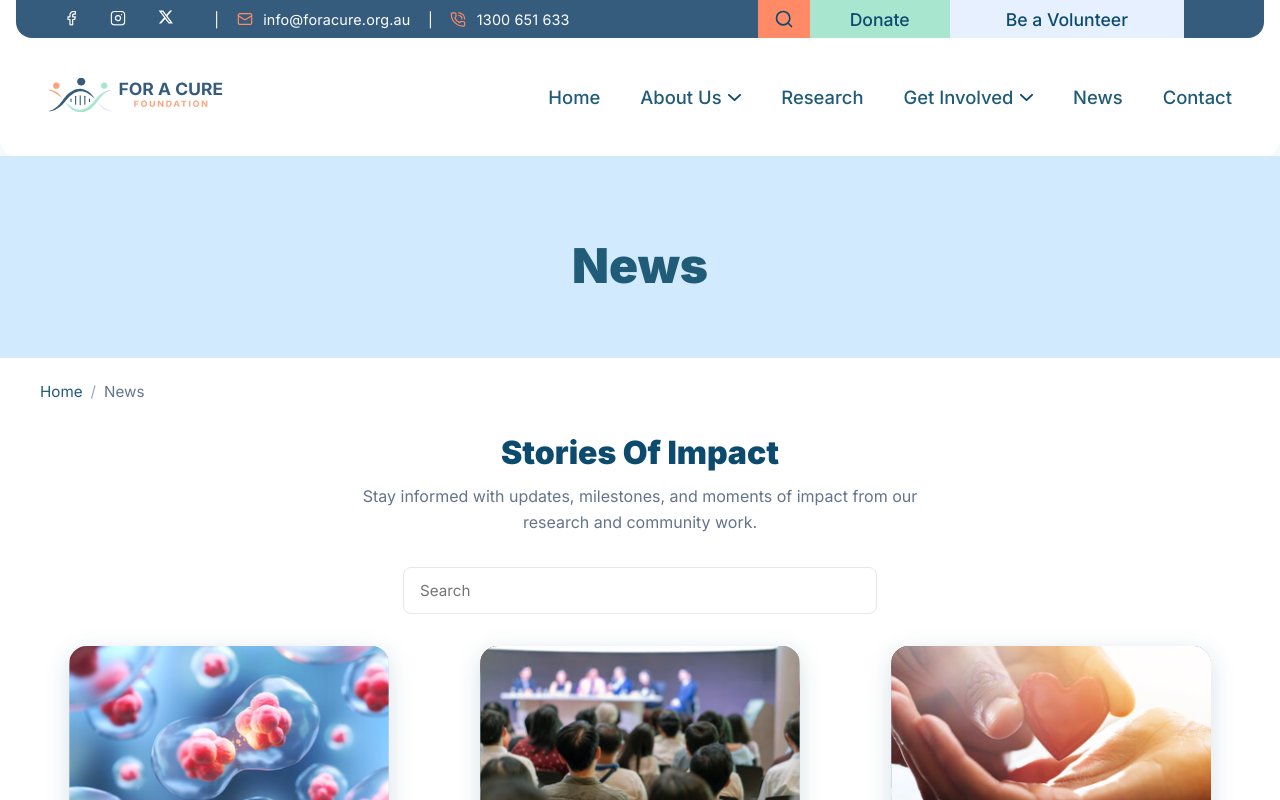
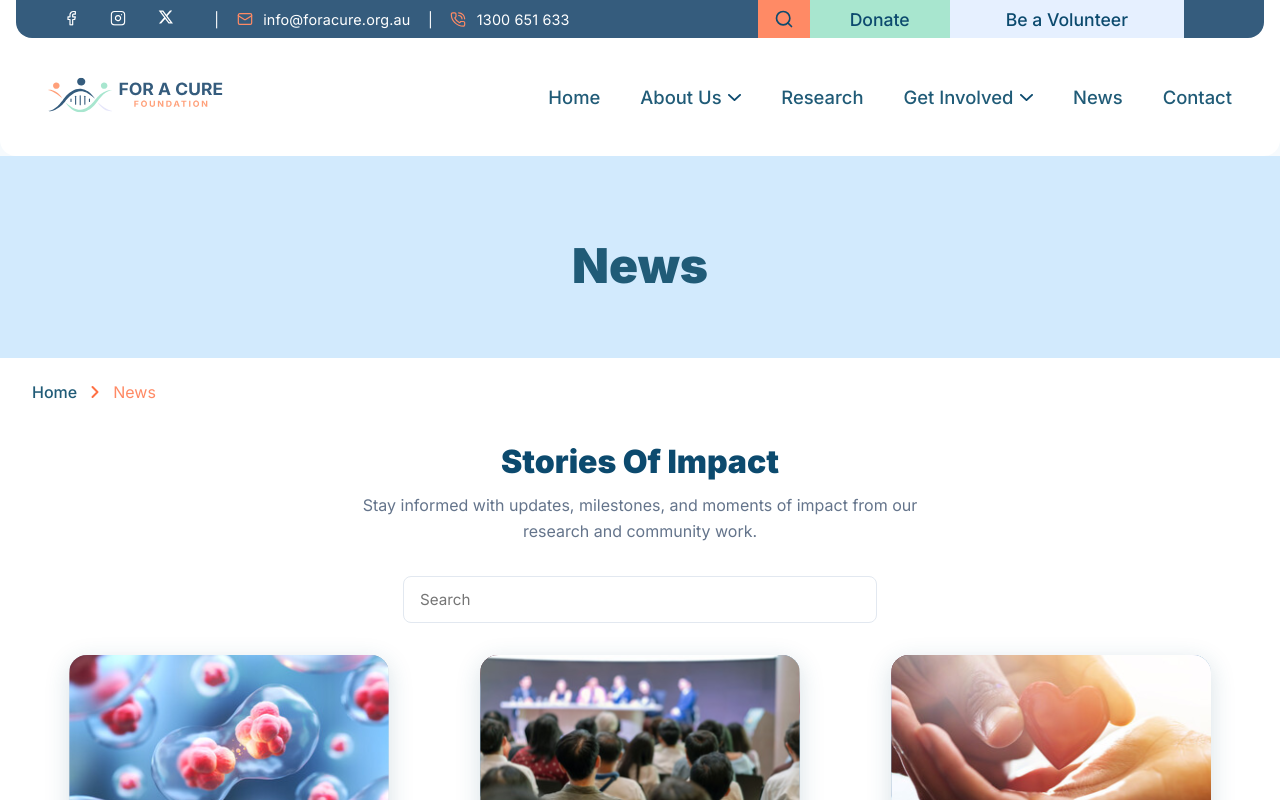
Before and after one commit to winnteas/for-a-cure-foundation, a React (Create React App) app: page /news in a window 1280 px wide. Shown: the top 800 px of the page. Built offline with nearby package versions, Linux system fonts and the light colour scheme.

Commit message:
fix parts of breadcrumbs

```diff
--- /dev/null
+++ b/src/components/breadcrumb/Breadcrumb.module.css
@@ -0,0 +1,40 @@
+.breadcrumbSeparator {
+    max-width: 20px;
+    max-height: 20px;
+}
+
+.breadcrumb {
+display: flex;
+align-items: center;
+font-size: 1rem;
+color: #205B77;
+margin: 1.5rem 0 2.5rem 2rem;
+gap: 0.5rem;
+}
+.breadcrumb a {
+color: #205B77;
+text-decoration: none;
+font-weight: 500;
+transition: color 0.2s;
+}
+.breadcrumb a:hover {
+color: #FF8A65;
+text-decoration: underline;
+}
+
+.breadcrumbSeparator {
+max-width: 20px;
+max-height: 20px;
+}
+
+.currentPage {
+    color: var(--accent-orange);
+}
+
+.whiteLink {
+    color: white !important;
+  }
+
+  .whiteLink:hover {
+    color: #ccc !important;
+}
--- /dev/null
+++ b/src/components/breadcrumb/Breadcrumb.tsx
@@ -0,0 +1,55 @@
+import React from 'react';
+import { Link } from 'react-router-dom';
+import styles from './Breadcrumb.module.css';
+import breadcrumbSeparator from '../../assets/breadcrumb-arrow.svg';
+
+interface BreadcrumbItem {
+  label: string;
+  link: string;
+}
+
+interface BreadcrumbProps {
+  items: BreadcrumbItem[];
+  whiteLinks?: boolean; // Add this prop to control the color of the links
+}
+
+const Breadcrumb: React.FC<BreadcrumbProps> = ({ items, whiteLinks = false }) => {
+  console.log(items);
+
+  if (items.length === 0) return <div></div>;
+
+  let currentPath = '';
+
+  return (
+    <nav className={styles.breadcrumb} aria-label="Breadcrumb">
+      {items.map((item, index) => {
+
+        currentPath += item.link;
+
+        return (
+          <React.Fragment key={index}>
+            {/* Render the link if it's not the last item */}
+            {index < items.length - 1 ? (
+              <>
+                <Link
+                  to={currentPath}
+                  className={whiteLinks ? styles.whiteLink : ''}
+                >
+                  {item.label}
+                </Link>
+                <img src={breadcrumbSeparator} className={styles.breadcrumbSeparator} alt="separator" />
+              </>
+            ) : (
+              // If it's the current page, render as a span
+              <span aria-current="page" className={styles.currentPage}>
+                {item.label}
+              </span>
+            )}
+          </React.Fragment>
+        );
+      })}
+    </nav>
+  );
+};
+
+export default Breadcrumb;
--- a/src/pages/Contact.tsx
+++ b/src/pages/Contact.tsx
@@ -7,18 +7,20 @@ import phoneIcon from '../assets/contact/phone.svg';
 import socialsIcon from '../assets/contact/socials.svg';
 import PageTitleSection from '../components/PageTitleSection';
 import Button from '../components/Button';
+import Breadcrumb from '../components/breadcrumb/Breadcrumb';
 
-const ContactPage: React.FC = () => (
+const ContactPage: React.FC = () => {
+  const breadcrumbItems = [
+    { label: 'Home', link: '/' },
+    { label: 'Contact', link: ''}
+  ]
+  return (
+
   <div className={styles.root}>
     {/* Hero/Banner Section */}
     <PageTitleSection title="Contact" />
 
-    {/* Breadcrumbs */}
-    <nav className={styles.breadcrumb} aria-label="Breadcrumb">
-      <Link to="/">Home</Link>
-      <span className={styles['breadcrumb-separator']}>/</span>
-      <span aria-current="page">Contact</span>
-    </nav>
+    <Breadcrumb items={breadcrumbItems}></Breadcrumb>
 
     {/* Main Content Area */}
     <div className={styles.mainContent}>
@@ -120,6 +122,8 @@ const ContactPage: React.FC = () => (
       </div>
     </div>
   </div>
+
 );
+};
 
 export default ContactPage;
--- a/src/pages/News.tsx
+++ b/src/pages/News.tsx
@@ -6,6 +6,7 @@ import NewsCard from '../components/NewsCard';
 import thumb1 from '../assets/news-thumbnails/news-thumbnail1.svg';
 import thumb2 from '../assets/news-thumbnails/news-thumbnail2.svg';
 import thumb3 from '../assets/news-thumbnails/news-thumbnail-3.svg';
+import Breadcrumb from '../components/breadcrumb/Breadcrumb';
 
 const cards = [
   { title: 'Stem cells: What they are and what they do', date: 'Jun 08,2025', desc: '', category: 'Categoria', categoryType: 'categoria' as const, image: thumb1 },
@@ -16,16 +17,18 @@ const cards = [
   { title: 'Stem cells: What they are and what they do', date: 'Jun 08,2025', desc: '', category: 'Event', categoryType: 'event' as const, image: thumb3 },
 ];
 
+const breadcrumbItems = [
+  { label: 'Home', link: '/' },
+  { label: 'News', link: ''},
+]
+
 const NewsListPage: React.FC = () => (
   <div className={styles.root}>
     <PageTitleSection title="News" />
+    <Breadcrumb items={breadcrumbItems}></Breadcrumb>
+
 
     <div className={styles.container}>
-      <nav className={styles.breadcrumbs} aria-label="Breadcrumb">
-        <Link to="/" className={styles.breadcrumbLink}>Home</Link>
-        <span className={styles.breadcrumbSeparator}>/</span>
-        <span className={styles.breadcrumbCurrent}>News</span>
-      </nav>
 
       <div className={styles.header}>
         <h2 className={styles.title}>Stories Of Impact</h2>
--- a/src/pages/Research.tsx
+++ b/src/pages/Research.tsx
@@ -12,18 +12,20 @@ import { Link } from 'react-router-dom';
 import ImpactStats from '../features/impact-stats/ImpactStats';
 import PageTitleSection from '../components/PageTitleSection';
 import Button from '../components/Button/Button';
+import Breadcrumb from '../components/breadcrumb/Breadcrumb';
+
+const breadcrumbItems = [
+  { label: 'Home', link: '/' },
+  { label: 'Research', link: ''},
+]
 
 const ResearchPage: React.FC = () => (
+
   <div className={styles.root}>
     {/* Hero/Banner Section */}
     <PageTitleSection title="Research" />
 
-    {/* Breadcrumbs */}
-    <nav className={styles.breadcrumb} aria-label="Breadcrumb">
-      <Link to="/">Home</Link>
-      <span className={styles['breadcrumb-separator']}>/</span>
-      <span aria-current="page">Research</span>
-    </nav>
+    <Breadcrumb items={breadcrumbItems}></Breadcrumb>
 
     {/* Stem Cells For A Cure Section */}
     <div className={styles.stemCellsSection}>
--- a/src/pages/about-us/CleoneOnTheFrontline.tsx
+++ b/src/pages/about-us/CleoneOnTheFrontline.tsx
@@ -4,17 +4,19 @@ import { Link } from 'react-router-dom';
 import cleoneImg from '../../assets/angie.png'; // Placeholder image
 import PageTitleSection from '../../components/PageTitleSection';
 import breadcrumbSeparator from '../../assets/breadcrumb-arrow.svg'
+import Breadcrumb from '../../components/breadcrumb/Breadcrumb';
 
-const CleoneOnTheFrontline: React.FC = () => (
+const CleoneOnTheFrontline: React.FC = () => {
+  const breadcrumbItems = [
+    { label: 'Home', link: '/' },
+    { label: 'About Us', link: '/about/what-we-do' },
+    { label: 'Cleone On The Frontline', link: ''}
+  ]
+  return (
   <div className={styles.root}>
     <PageTitleSection title="Cleone On The Frontline" />
-    <nav className={styles.breadcrumb} aria-labl="Breadcrumb">
-      <Link to="/">Home</Link>
-      <img src={breadcrumbSeparator} className={styles.breadcrumbSeparator} alt="separator"/>
-      <Link to="/about/what-we-do">About Us</Link>
-      <img src={breadcrumbSeparator} className={styles.breadcrumbSeparator} alt="separator"/>
-      <span aria-current="page" className={styles.currentPage}>Cleone On The Frontline</span>
-    </nav>
+
+    <Breadcrumb items={breadcrumbItems}/>
     <div className={styles.contentRow}>
       <div className={styles.imageCol}>
         <img src={cleoneImg} alt="Angie Cleone" className={styles.cleoneImg} />
@@ -66,5 +68,6 @@ const CleoneOnTheFrontline: React.FC = () => (
     </div>
   </div>
 );
+};
 
 export default CleoneOnTheFrontline;
--- a/src/pages/about-us/OurPeople.tsx
+++ b/src/pages/about-us/OurPeople.tsx
@@ -4,6 +4,7 @@ import { Link } from 'react-router-dom';
 import angieImg from '../../assets/angie.png'; // Angie's image
 import placeholderImg from '../../assets/partner.svg'; // Placeholder for other team members
 import PageTitleSection from '../../components/PageTitleSection';
+import Breadcrumb from '../../components/breadcrumb/Breadcrumb';
 
 const teamMembers = [
   {
@@ -80,16 +81,16 @@ const teamMembers = [
   }
 ];
 
+const breadcrumbItems = [
+  { label: 'Home', link: '/' },
+  { label: 'About Us', link: '/about'},
+  { label: 'Our People', link: ''},
+]
+
 const OurPeople: React.FC = () => (
   <div className={styles.root}>
     <PageTitleSection title="Our People"/>
-    <nav className={styles.breadcrumb} aria-label="Breadcrumb">
-      <Link to="/">Home</Link>
-      <span className={styles['breadcrumb-separator']}>/</span>
-      <Link to="/about/what-we-do">About Us</Link>
-      <span className={styles['breadcrumb-separator']}>/</span>
-      <span aria-current="page">Our People</span>
-    </nav>
+    <Breadcrumb items={breadcrumbItems}></Breadcrumb>
 
     <div className={styles.boardSection}>
       <h3 className={styles.sectionTitle}>Board and Team</h3>
--- a/src/pages/about-us/WhatWeDo.tsx
+++ b/src/pages/about-us/WhatWeDo.tsx
@@ -7,8 +7,16 @@ import VisionMissionValues from '../../features/visionmissionvalues/VisionMissio
 import PartnerWithUs from '../../features/partners/PartnerWithUs';
 import PageTitleSection from '../../components/PageTitleSection';
 import Button from '../../components/Button';
+import Breadcrumb from '../../components/breadcrumb/Breadcrumb';
 
-const WhatWeDoSection: React.FC = () => (
+const WhatWeDoSection: React.FC = () => {
+  const breadcrumbItems = [
+    { label: 'Home', link: '/' },
+    { label: 'About Us', link: '/about'},
+    { label: 'What We Do', link: ''},
+
+  ]
+  return (
   <div className={styles.root}>
     {/* Page Title Section */}
     <PageTitleSection title="What We Do" />
@@ -17,13 +25,8 @@ const WhatWeDoSection: React.FC = () => (
     <div className={styles.scienceSection}>
       <div className={styles.scienceContainer}>
         <div className={styles.scienceLeft}>
-          <nav className={styles.breadcrumbs}>
-            <Link to="/" className={styles.breadcrumbLink}>Home</Link>
-            <span className={styles.breadcrumbSeparator}> &gt; </span>
-            <Link to="/about" className={styles.breadcrumbLink}>About Us</Link>
-            <span className={styles.breadcrumbSeparator}> &gt; </span>
-            <span className={styles.breadcrumbCurrent}>What We Do</span>
-          </nav>
+
+    <Breadcrumb items={breadcrumbItems} whiteLinks={true}></Breadcrumb>
           <h2 className={styles.scienceTitle}>Science That Transforms Lives</h2>
           <p className={styles.scienceDescription}>
             We focus on stem cell research and regenerative medicine to find cures for life-threatening diseases.
@@ -75,5 +78,6 @@ const WhatWeDoSection: React.FC = () => (
 
   </div>
 );
+};
 
 export default WhatWeDoSection;
--- a/src/pages/get-involved/Donate.tsx
+++ b/src/pages/get-involved/Donate.tsx
@@ -3,20 +3,20 @@ import styles from './Donate.module.css';
 import { Link } from 'react-router-dom';
 import DonationSection from '../../features/donation/DonationSection';
 import PageTitleSection from '../../components/PageTitleSection';
+import Breadcrumb from '../../components/breadcrumb/Breadcrumb';
 
-const DonatePage: React.FC = () => (
+const DonatePage: React.FC = () => {
+  const breadcrumbItems = [
+    { label: 'Home', link: '/' },
+    { label: 'Get Involved', link: '/get-involved'},
+    { label: 'Donate', link: ''}
+  ]
+  return (
   <div className={styles.root}>
     {/* Hero/Banner Section */}
     <PageTitleSection title="Donate"/>
 
-    {/* Breadcrumbs */}
-    <nav className={styles.breadcrumb} aria-label="Breadcrumb">
-      <Link to="/">Home</Link>
-      <span className={styles['breadcrumb-separator']}>/</span>
-      <Link to="/get-involved">Get Involved</Link>
-      <span className={styles['breadcrumb-separator']}>/</span>
-      <span aria-current="page">Donate</span>
-    </nav>
+    <Breadcrumb items={breadcrumbItems}></Breadcrumb>
 
     {/* Main Content - Reusing DonationSection Component */}
     <div className={styles.mainContent}>
@@ -139,5 +139,6 @@ const DonatePage: React.FC = () => (
     </div>
   </div>
 );
+};
 
 export default DonatePage;
--- a/src/pages/get-involved/OurFriends.tsx
+++ b/src/pages/get-involved/OurFriends.tsx
@@ -13,6 +13,7 @@ import morgan from '../../assets/sponsors/morgan.svg';
 import alchemy from '../../assets/sponsors/alchemy-partners.svg';
 import fellia from '../../assets/sponsors/fellia-melas-gallery.svg';
 import lionsden from '../../assets/sponsors/lions-den-academy.svg';
+import Breadcrumb from '../../components/breadcrumb/Breadcrumb';
 
 const OurFriendsPage: React.FC = () => {
 
@@ -28,18 +29,18 @@ const OurFriendsPage: React.FC = () => {
     { src: fellia, alt: 'Fellia Melas Gallery' },
     { src: lionsden, alt: "Lion's Den Academy" },
   ];
+
+  const breadcrumbItems = [
+    { label: 'Home', link: '/' },
+    { label: 'Get Involved', link: "/get-involved" },
+    { label: 'Our Friends', link: ""}
+
+  ]
   return (
     <div className={styles.root}>
       {/* Page Title Section */}
       <PageTitleSection title="Our Friends"/>
-
-      <nav className={styles.breadcrumbs}>
-          <Link to="/" className={styles.breadcrumbLink}>Home</Link>
-          <span className={styles.breadcrumbSeparator}> &gt; </span>
-          <Link to="/get-involved" className={styles.breadcrumbLink}>Get Involved</Link>
-          <span className={styles.breadcrumbSeparator}> &gt; </span>
-          <span className={styles.breadcrumbCurrent}>Our Friends</span>
-        </nav>
+      <Breadcrumb items={breadcrumbItems}></Breadcrumb>
 
       {/* Main Content Area */}
       <div className={styles.mainContent}>
--- a/src/pages/get-involved/Volunteer.tsx
+++ b/src/pages/get-involved/Volunteer.tsx
@@ -4,6 +4,7 @@ import { Link, useLocation } from 'react-router-dom';
 import volunteerImage from '../../assets/volunteer/volunteers.svg';
 import PageTitleSection from '../../components/PageTitleSection';
 import Button from '../../components/Button';
+import Breadcrumb from '../../components/breadcrumb/Breadcrumb';
 
 const VolunteerPage: React.FC = () => {
   const [formData, setFormData] = useState({
@@ -41,6 +42,12 @@ const VolunteerPage: React.FC = () => {
     console.log('Form submitted:', formData);
   };
 
+  const breadcrumbItems = [
+    { label: 'Home', link: '/' },
+    { label: 'Get Involved', link: ''},
+    { label: 'Volunteer', link: '/volunteer'}
+  ]
+
   return (
     <div className={styles.root}>
       {/* Page Title Section */}
@@ -50,13 +57,7 @@ const VolunteerPage: React.FC = () => {
       <div className={styles.heroSection}>
         <div className={styles.heroContainer}>
           <div className={styles.heroContent}>
-          <nav className={styles.breadcrumbs}>
-            <Link to="/" className={styles.breadcrumbLink}>Home</Link>
-            <span className={styles.breadcrumbSeparator}> &gt; </span>
-            <Link to="/get-involved" className={styles.breadcrumbLink}>Get Involved</Link>
-            <span className={styles.breadcrumbSeparator}> &gt; </span>
-            <span className={styles.breadcrumbCurrent}>Volunteer</span>
-          </nav>
+          <Breadcrumb items={breadcrumbItems} whiteLinks={true}></Breadcrumb>
             <h2 className={styles.heroTitle}>Volunteer With Us</h2>
             <p className={styles.heroDescription}>
               Join our passionate community of volunteers and help us make a real difference in the fight against disease.
```
Also changed, not shown: src/assets/breadcrumb-arrow.svg (added).
